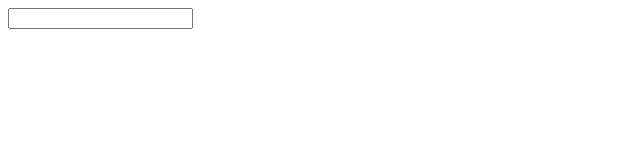
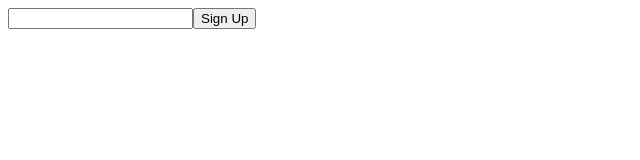
Before and after one commit to Tomohiro-Akinaga/TaskManagement-App-React.js, a React (Create React App) app: page / in a window 1280 px wide. Shown: the top 160 px of the page, without its empty margins (0-640 px from the left). Built offline with nearby package versions, Linux system fonts and the light colour scheme.

Commit message:
added firebase for hosting

```diff
--- a/package.json
+++ b/package.json
@@ -6,6 +6,7 @@
     "@testing-library/jest-dom": "^5.16.2",
     "@testing-library/react": "^12.1.3",
     "@testing-library/user-event": "^13.5.0",
+    "firebase": "^9.6.8",
     "react": "^17.0.2",
     "react-dom": "^17.0.2",
     "react-scripts": "5.0.0",
--- a/src/App.js
+++ b/src/App.js
@@ -1,5 +1,12 @@
 function App() {
-    return <input type="text"></input>;
+    return (
+        <>
+            <input type="text"></input>
+            <button type="button">
+                Sign Up
+            </button>
+        </>
+    );
 }
 
 export default App;
```
Also changed, not shown: firebase.json (added), 2 other files (tests, documents, lock files or other folders).
